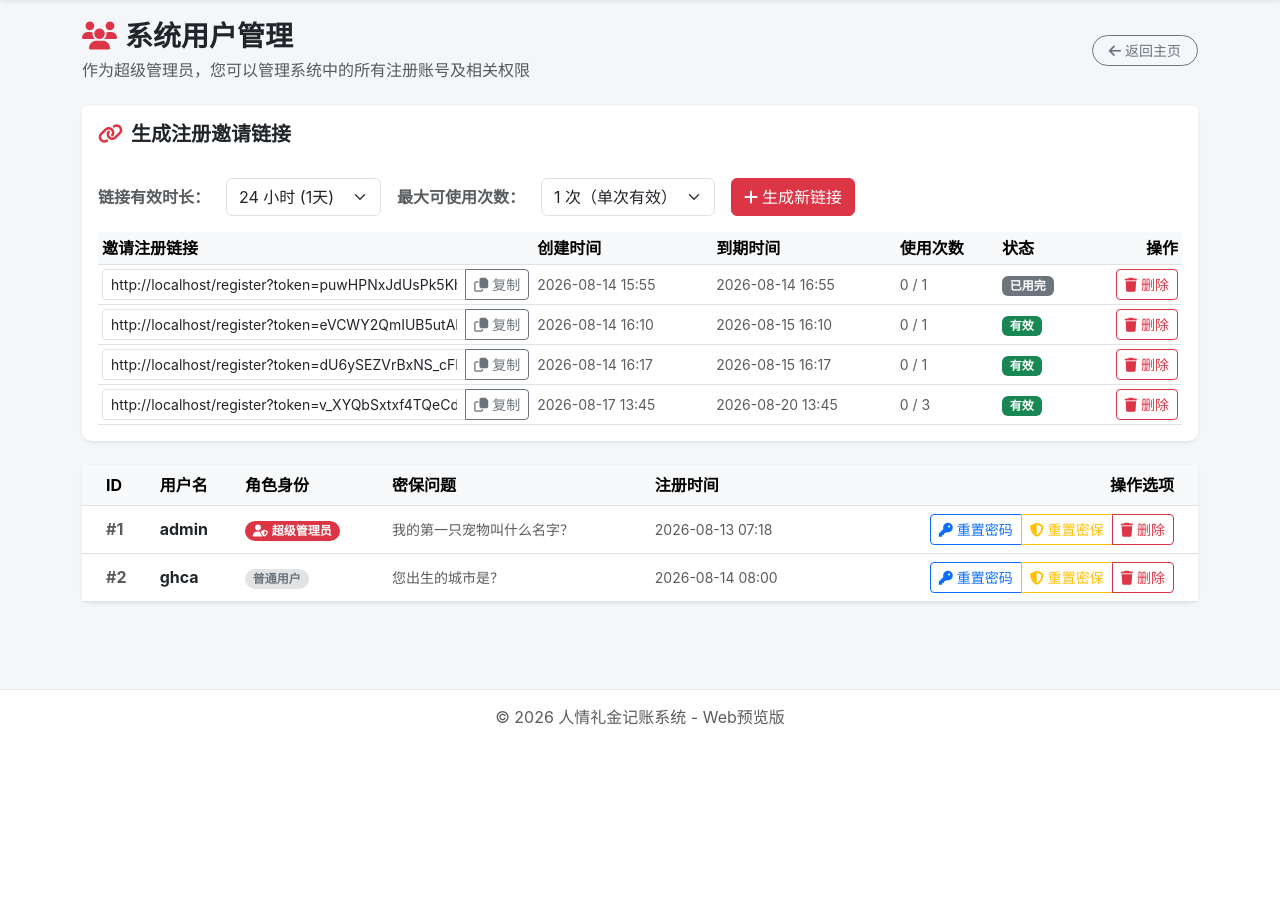
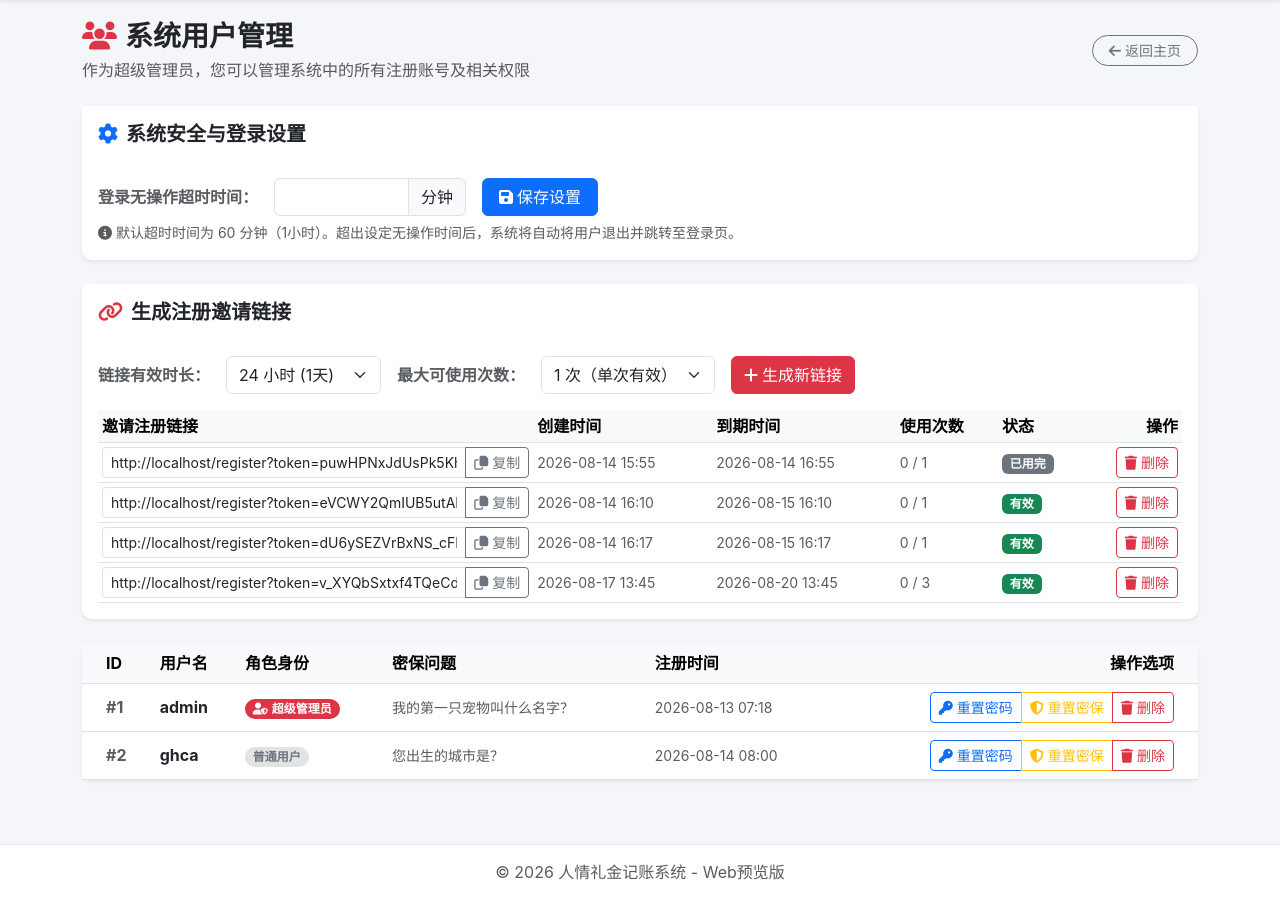
Before and after one commit to 18227370901/gift-bookkeeping-app-docker, a Flask app: template templates/admin_users.html in a window 1280 px wide. Shown: the part 56-955 px from the top of the page. Before the commit the page ends 781 px from the top, so only its background shows below. Run offline with Flask 3, Linux system fonts and the light colour scheme; the template is opened without the code that fills it: values that come from a table or form of the project are taken from there, others are empty; some libraries are stand-ins or nearby versions.

Commit message:
Sync session timeout settings, session token validation, and record authorization checks

```diff
--- a/app.py
+++ b/app.py
@@ -10,7 +10,8 @@
 from datetime import datetime, timedelta
 import webbrowser
 from threading import Timer
-from flask import Flask, render_template, request, redirect, url_for, flash, session, current_app
+from flask import Flask, render_template, request, redirect, url_for, flash, session, current_app, abort
+from flask_wtf.csrf import CSRFProtect
 from flask_sqlalchemy import SQLAlchemy
 from flask_login import LoginManager, UserMixin, login_user, logout_user, login_required, current_user
 from werkzeug.security import generate_password_hash, check_password_hash
@@ -24,6 +25,7 @@
 
 template_folder = os.path.join(BUNDLE_DIR, 'templates')
 app = Flask(__name__, template_folder=template_folder)
+csrf = CSRFProtect(app)
 app.config['SECRET_KEY'] = os.environ.get('SECRET_KEY') or 'gift-bookkeeping-secret-key-2026-prod-secure'
 app.config['SESSION_COOKIE_HTTPONLY'] = True
 app.config['SESSION_COOKIE_SAMESITE'] = 'Lax'
@@ -34,13 +36,16 @@
 # 支持 Nginx 自定义 HTTPS 端口反向代理 (感知 X-Forwarded-Proto / Port / Host)
 app.wsgi_app = ProxyFix(app.wsgi_app, x_for=1, x_proto=1, x_host=1, x_port=1, x_prefix=1)
 
-# Handle Database Location (Supports Docker Volume /app/data or local execution)
-DATA_DIR = os.environ.get('DATA_DIR') or (os.path.join('/app', 'data') if os.path.exists('/app/data') else BUNDLE_DIR)
-os.makedirs(DATA_DIR, exist_ok=True)
-db_path = os.path.join(DATA_DIR, 'gift_bookkeeping.db')
-bundled_db = os.path.join(BUNDLE_DIR, 'gift_bookkeeping.db')
-if not os.path.exists(db_path) and os.path.exists(bundled_db):
-    shutil.copy2(bundled_db, db_path)
+# Handle Database Location (If frozen, write to user-writable directory or local directory)
+if getattr(sys, 'frozen', False):
+    USER_DATA_DIR = os.path.join(os.path.expanduser('~'), '.gift_bookkeeping')
+    os.makedirs(USER_DATA_DIR, exist_ok=True)
+    db_path = os.path.join(USER_DATA_DIR, 'gift_bookkeeping.db')
+    bundled_db = os.path.join(BUNDLE_DIR, 'gift_bookkeeping.db')
+    if not os.path.exists(db_path) and os.path.exists(bundled_db):
+        shutil.copy2(bundled_db, db_path)
+else:
+    db_path = os.path.join(BUNDLE_DIR, 'gift_bookkeeping.db')
 
 app.config['SQLALCHEMY_DATABASE_URI'] = f'sqlite:///{db_path}'
 app.config['SQLALCHEMY_TRACK_MODIFICATIONS'] = False
@@ -80,6 +85,27 @@
         clean_answer = answer.strip().lower()
         return check_password_hash(self.security_answer_hash, clean_answer)
 
+class SystemSetting(db.Model):
+    __tablename__ = 'system_settings'
+    id = db.Column(db.Integer, primary_key=True)
+    key = db.Column(db.String(50), unique=True, nullable=False)
+    value = db.Column(db.String(255), nullable=True)
+
+    @classmethod
+    def get_val(cls, key, default=None):
+        setting = cls.query.filter_by(key=key).first()
+        return setting.value if setting and setting.value is not None else default
+
+    @classmethod
+    def set_val(cls, key, value):
+        setting = cls.query.filter_by(key=key).first()
+        if not setting:
+            setting = cls(key=key, value=str(value))
+            db.session.add(setting)
+        else:
+            setting.value = str(value)
+        db.session.commit()
+
 class RegistrationToken(db.Model):
     __tablename__ = 'registration_tokens'
     id = db.Column(db.Integer, primary_key=True)
@@ -104,6 +130,45 @@
 
     user = db.relationship('User', backref=db.backref('operation_logs', lazy=True))
 
+
+def get_session_timeout_minutes():
+    """获取当前设置的用户超时时间（分钟），默认60分钟"""
+    try:
+        val = SystemSetting.get_val('session_timeout_minutes', '60')
+        return max(1, int(val))
+    except (ValueError, TypeError):
+        return 60
+
+@app.before_request
+def check_session_timeout():
+    if current_user.is_authenticated:
+        now = datetime.now().timestamp()
+        last_activity = session.get('last_activity')
+        timeout_minutes = get_session_timeout_minutes()
+
+        if last_activity:
+            elapsed = now - last_activity
+            if elapsed > timeout_minutes * 60:
+                logout_user()
+                session.clear()
+                flash(f'由于您超过 {timeout_minutes} 分钟未操作，登录已超时，请重新登录！', 'warning')
+                return redirect(url_for('login'))
+
+        session['last_activity'] = now
+
+@app.before_request
+def csrf_protect():
+    if request.method in ['POST', 'PUT', 'PATCH', 'DELETE']:
+        token = session.get('csrf_token')
+        request_token = request.form.get('csrf_token') or request.headers.get('X-CSRF-Token')
+        if not token or not request_token or token != request_token:
+            abort(403, description="CSRF Token 验证失败，请求非法！")
+
+@app.context_processor
+def inject_csrf_token():
+    if 'csrf_token' not in session:
+        session['csrf_token'] = secrets.token_hex(32)
+    return dict(csrf_token=session['csrf_token'])
 
 def purge_expired_logs(days=90):
     """自动批量清理超过保存时效（默认3个月/90天）的操作日志"""
@@ -167,7 +232,12 @@
 
 @login_manager.user_loader
 def load_user(user_id):
-    return User.query.get(int(user_id))
+    user = User.query.get(int(user_id))
+    if user:
+        current_token = session.get('session_token')
+        if current_token and user.session_token and current_token != user.session_token:
+            return None
+    return user
 
 def cn2num(s):
     if not s:
@@ -267,11 +337,17 @@
 def init_database():
     with app.app_context():
         db.create_all()
-        # 兼容性迁移：确保 registration_tokens 数据表添加 max_uses 和 use_count 字段
+        # 兼容性迁移：确保 registration_tokens 数据表添加 max_uses 和 use_count 字段；users 表添加 session_token 字段
         try:
             with db.engine.connect() as conn:
                 conn.execute(db.text("ALTER TABLE registration_tokens ADD COLUMN max_uses INTEGER DEFAULT 1"))
                 conn.execute(db.text("ALTER TABLE registration_tokens ADD COLUMN use_count INTEGER DEFAULT 0"))
+                conn.commit()
+        except Exception:
+            pass
+        try:
+            with db.engine.connect() as conn:
+                conn.execute(db.text("ALTER TABLE users ADD COLUMN session_token VARCHAR(64)"))
                 conn.commit()
         except Exception:
             pass
@@ -407,7 +483,12 @@
 
         user = User.query.filter_by(username=username).first()
         if user and user.check_password(password):
+            token = secrets.token_hex(16)
+            user.session_token = token
+            db.session.commit()
             login_user(user, remember=remember)
+            session['session_token'] = token
+            session['last_activity'] = datetime.now().timestamp()
             log_action('用户登录', f'用户成功登录系统', user=user)
             flash(f'欢迎回来，{user.username}！', 'success')
             return redirect(url_for('index'))
@@ -536,7 +617,11 @@
 @login_required
 def logout():
     log_action('退出登录', f'用户退出系统登录')
+    if current_user.is_authenticated:
+        current_user.session_token = None
+        db.session.commit()
     logout_user()
+    session.clear()
     flash('您已成功退出登录。', 'info')
     return redirect(url_for('login'))
 
@@ -724,7 +809,28 @@
     users = User.query.order_by(User.id.asc()).all()
     # 获取所有注册邀请链接（最近创建的排前面）
     tokens = RegistrationToken.query.order_by(RegistrationToken.created_at.desc()).all()
-    return render_template('admin_users.html', users=users, tokens=tokens, now=datetime.now())
+    session_timeout_minutes = get_session_timeout_minutes()
+    return render_template('admin_users.html', users=users, tokens=tokens, session_timeout_minutes=session_timeout_minutes, now=datetime.now())
+
+@app.route('/admin/settings/timeout', methods=['POST'])
+@login_required
+def update_session_timeout():
+    if not current_user.is_admin:
+        flash('只有超级管理员才能更改系统设置！', 'danger')
+        return redirect(url_for('index'))
+
+    try:
+        minutes = int(request.form.get('session_timeout_minutes', '60'))
+        if minutes < 1 or minutes > 10080: # 最多7天
+            flash('超时时间必须在 1 到 10080 分钟之间！', 'danger')
+        else:
+            SystemSetting.set_val('session_timeout_minutes', minutes)
+            log_action('更新系统配置', f'设置登录无操作超时时间为 {minutes} 分钟')
+            flash(f'登录无操作超时时间已成功更新为 {minutes} 分钟！', 'success')
+    except (ValueError, TypeError):
+        flash('无效的时间参数！', 'danger')
+
+    return redirect(url_for('admin_users'))
 @app.route('/admin/logs')
 @login_required
 def admin_logs():
--- a/templates/admin_users.html
+++ b/templates/admin_users.html
@@ -14,6 +14,34 @@
     <i class="fa-solid fa-arrow-left me-1"></i>返回主页
   </a>
 </div>
+<!-- 系统配置与生成注册邀请链接卡片 -->
+<div class="card card-custom border-0 mb-4 shadow-sm">
+  <div class="card-header bg-white py-3 border-0 d-flex justify-content-between align-items-center">
+    <h5 class="mb-0 fw-bold text-dark"><i class="fa-solid fa-gear me-2 text-primary"></i>系统安全与登录设置</h5>
+  </div>
+  <div class="card-body">
+    <form action="{{ url_for('update_session_timeout') }}" method="POST" class="row g-3 align-items-center">
+      <div class="col-auto">
+        <label for="session_timeout_minutes" class="col-form-label fw-bold text-muted">登录无操作超时时间：</label>
+      </div>
+      <div class="col-auto">
+        <div class="input-group" style="max-width: 200px;">
+          <input type="number" name="session_timeout_minutes" id="session_timeout_minutes" class="form-control" value="{{ session_timeout_minutes }}" min="1" max="10080" required>
+          <span class="input-group-text">分钟</span>
+        </div>
+      </div>
+      <div class="col-auto">
+        <button type="submit" class="btn btn-primary px-3">
+          <i class="fa-solid fa-floppy-disk me-1"></i>保存设置
+        </button>
+      </div>
+      <div class="col-12 mt-1">
+        <small class="text-muted"><i class="fa-solid fa-circle-info me-1"></i>默认超时时间为 60 分钟（1小时）。超出设定无操作时间后，系统将自动将用户退出并跳转至登录页。</small>
+      </div>
+    </form>
+  </div>
+</div>
+
 <!-- 生成注册邀请链接卡片 -->
 <div class="card card-custom border-0 mb-4 shadow-sm">
   <div class="card-header bg-white py-3 border-0 d-flex justify-content-between align-items-center">
```
